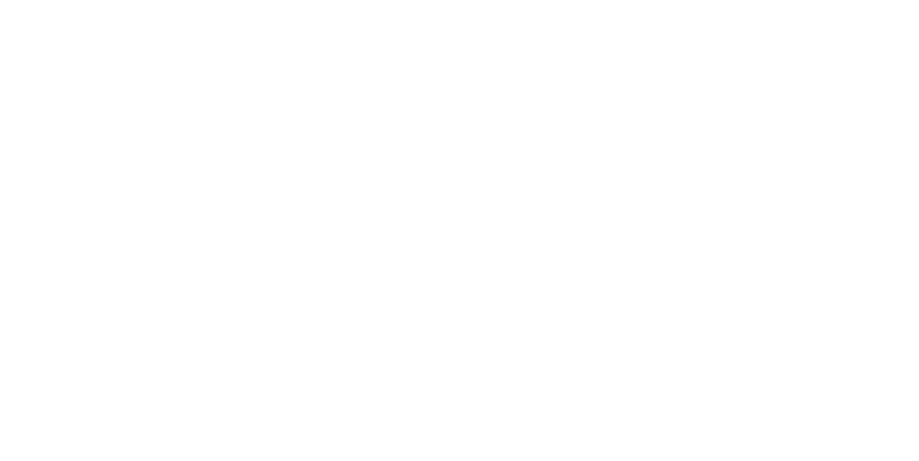
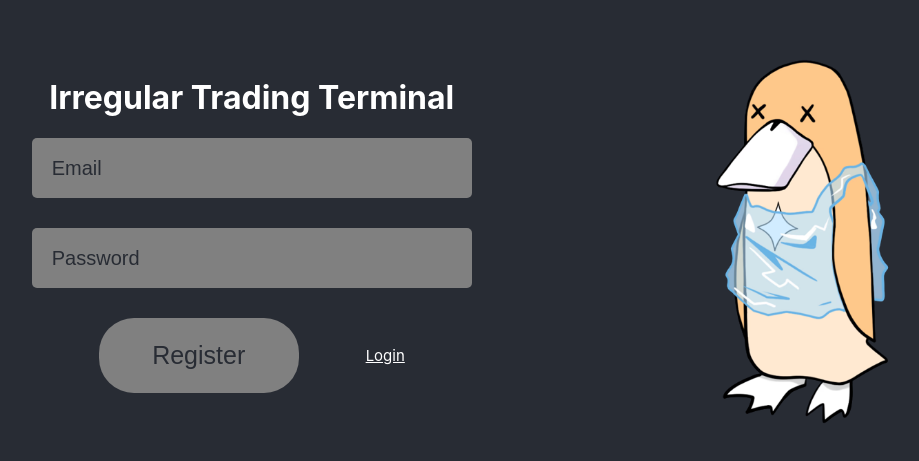
Before and after one commit to xatxay/trading-terminal-frontend, a React (Create React App) app: page /register in a window 1280 px wide. Before the commit this address had no page. Shown: the part 175-636 px from the top of the page, without its empty margins (149-1068 px from the left). Built offline with nearby package versions, Linux system fonts and the light colour scheme.

Commit message:
added create account

```diff
--- a/package.json
+++ b/package.json
@@ -19,6 +19,7 @@
     "react-modal": "^3.16.1",
     "react-router-dom": "^6.19.0",
     "react-scripts": "5.0.1",
+    "react-toastify": "^9.1.3",
     "typescript": "^4.9.5",
     "web-vitals": "^2.1.4"
   },
--- a/src/App.tsx
+++ b/src/App.tsx
@@ -10,6 +10,9 @@
   Navigate,
   useNavigate,
 } from "react-router-dom";
+import Register from "./loginPage/createAccount";
+import { ToastContainer } from "react-toastify";
+import "react-toastify/dist/ReactToastify.css";
 
 function App() {
   const [logMessages, setLogMessages] = useState<string[]>([]);
@@ -26,11 +29,19 @@
 
   return (
     <Router>
+      <ToastContainer
+        position="top-right"
+        autoClose={3000}
+        pauseOnHover
+        closeOnClick
+        closeButton
+      />
       <Routes>
         <Route
           path="/login"
           element={<Login setIsAuthenticated={setIsAuthenticated} />}
         />
+        <Route path="/register" element={<Register />} />
         <Route
           path="/"
           element={
--- /dev/null
+++ b/src/loginPage/createAccount.tsx
@@ -0,0 +1,87 @@
+import { useState } from "react";
+import React from "react";
+import wassie from "./wassie-removebg-preview.png";
+import {
+  Button,
+  CreateAccount,
+  CreateAccountContainer,
+  ErrorStyle,
+  Header,
+  ImageLogin,
+  Input,
+  LoginContainer,
+  LoginFormStyled,
+  TextHeader,
+} from "./loginStyle";
+import { useNavigate } from "react-router-dom";
+import { useHandleRegister } from "../utils/utils";
+import { toast } from "react-toastify";
+
+const Register = () => {
+  return (
+    <LoginContainer>
+      <CreateAccountForm />
+      <ImageLogin src={wassie} alt="Wassie" />
+    </LoginContainer>
+  );
+};
+
+const CreateAccountForm: React.FC<{}> = () => {
+  const [email, setEmail] = useState<string>("");
+  const [password, setPassword] = useState<string>("");
+  const [error, setError] = useState<string>("");
+  const navigate = useNavigate();
+
+  const useRegister = async (event: React.FormEvent) => {
+    event.preventDefault();
+    const response = await useHandleRegister(email, password);
+    if (response.ok) {
+      toast.success("Account Created! Please Login");
+      navigate("/login");
+      setError("");
+    } else {
+      const error = await response.json();
+      setError(error.message || "Failed creating an account");
+      toast.error(`Failed creating an account: ${error.message}`);
+      console.log("error message: ", error.message);
+    }
+    console.log("register: ", response);
+  };
+
+  const redirectToLogin = (): void => {
+    navigate("/login");
+  };
+
+  return (
+    <>
+      <LoginFormStyled onSubmit={useRegister}>
+        <Header>
+          <TextHeader>Irregular Trading Terminal</TextHeader>
+        </Header>
+        {error && (
+          <Header>
+            <ErrorStyle>{error}</ErrorStyle>
+          </Header>
+        )}
+        <Input
+          id="email"
+          type="email"
+          placeholder="Email"
+          onChange={(e) => setEmail(e.target.value)}
+        />
+        <Input
+          id="password"
+          type="password"
+          placeholder="Password"
+          onChange={(e) => setPassword(e.target.value)}
+        />
+        <CreateAccountContainer>
+          <Button type="submit">Register</Button>
+          <CreateAccount onClick={redirectToLogin}>Login</CreateAccount>
+        </CreateAccountContainer>
+      </LoginFormStyled>
+    </>
+  );
+};
+
+export default Register;
--- a/src/loginPage/login.tsx
+++ b/src/loginPage/login.tsx
@@ -6,6 +6,9 @@
   LoginFormStyled,
   TextHeader,
   ErrorStyle,
+  CreateAccountContainer,
+  CreateAccount,
+  Header,
 } from "./loginStyle";
 import wassie from "../loginPage/wassie-removebg-preview.png";
 import React, { useState } from "react";
@@ -48,15 +51,25 @@
     }
   };
 
+  const redirectToRegister = (): void => {
+    navigate("/register");
+  };
+
   return (
     <>
       <LoginFormStyled onSubmit={useLogin}>
-        <TextHeader>Irregular Trading Terminal</TextHeader>
-        {error && <ErrorStyle>{error}</ErrorStyle>}
+        <Header>
+          <TextHeader>Irregular Trading Terminal</TextHeader>
+        </Header>
+        {error && (
+          <Header>
+            <ErrorStyle>{error}</ErrorStyle>
+          </Header>
+        )}
         <Input
-          id="username"
-          type="username"
-          placeholder="Username"
+          id="email"
+          type="email"
+          placeholder="Email"
           onChange={(e) => setUsername(e.target.value)}
         />
         <Input
@@ -65,7 +78,12 @@
           placeholder="Password"
           onChange={(e) => setPassword(e.target.value)}
         />
-        <Button type="submit">Login</Button>
+        <CreateAccountContainer>
+          <Button type="submit">Login</Button>
+          <CreateAccount onClick={redirectToRegister}>
+            Create an account
+          </CreateAccount>
+        </CreateAccountContainer>
       </LoginFormStyled>
     </>
   );
--- a/src/loginPage/loginStyle.tsx
+++ b/src/loginPage/loginStyle.tsx
@@ -31,7 +31,13 @@
 const LoginFormStyled = styled.form`
   display: flex;
   flex-direction: column;
-  align-items: center;
+  align-items: flex-start;
+`;
+
+const Header = styled.div`
+  display: flex;
+  justify-content: center;
+  width: 100%;
 `;
 
 const Button = styled.button`
@@ -48,8 +54,9 @@
   }
 `;
 
-const TextHeader = styled.h1`
+const TextHeader = styled.h1<{ center?: boolean }>`
   color: white;
+  text-align: center;
 `;
 
 const Input = styled.input`
@@ -75,6 +82,23 @@
   margin-bottom: 30px;
 `;
 
+const CreateAccountContainer = styled.div`
+  display: flex;
+  align-items: center;
+  justify-content: space-evenly;
+  width: 100%;
+`;
+
+const CreateAccount = styled.span`
+  color: white;
+  text-decoration: underline;
+  font-size: 15px;
+  cursor: pointer;
+  &:hover {
+    color: gray;
+  }
+`;
+
 export {
   LoginContainer,
   ImageLogin,
@@ -85,4 +109,7 @@
   RightContainer,
   TextHeader,
   ErrorStyle,
+  CreateAccountContainer,
+  CreateAccount,
+  Header,
 };
--- a/src/openPosition/openPosition.tsx
+++ b/src/openPosition/openPosition.tsx
@@ -8,6 +8,7 @@
   addLogMessage: (message: string) => void;
 }> = ({ addLogMessage }) => {
   const { data, error } = useGetPosition();
+  console.log("psoasda: ", data);
 
   if (error) return <p>Error: {error}</p>;
 
--- a/src/utils/utils.tsx
+++ b/src/utils/utils.tsx
@@ -194,6 +194,7 @@
   setIsAuthenticated: (isAuthenticated: boolean) => void
 ): Promise<BackendData> => {
   try {
+    console.log(username, password);
     const response = await fetch(String(process.env.REACT_APP_LOGIN), {
       method: "POST",
       headers: { "Content-Type": "application/json" },
@@ -214,6 +215,22 @@
   } catch (err) {
     console.error("failed logging in", err);
     return { token: "", message: "Login request failed" };
+  }
+};
+
+const useHandleRegister = async (
+  email: string,
+  password: string
+): Promise<any> => {
+  try {
+    const response = await fetch(String(process.env.REACT_APP_REGISTER), {
+      method: "POST",
+      headers: { "Content-Type": "application/json" },
+      body: JSON.stringify({ email, password }),
+    });
+    return response;
+  } catch (err) {
+    console.error("Failed creating an account: ", err);
   }
 };
 
@@ -262,4 +279,5 @@
   useHandleLogin,
   useAutoLogout,
   handleLogout,
+  useHandleRegister,
 };
```
Also changed, not shown: 1 other file (tests, documents, lock files or other folders).
